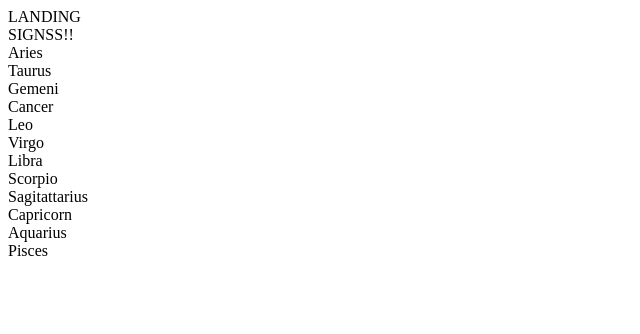
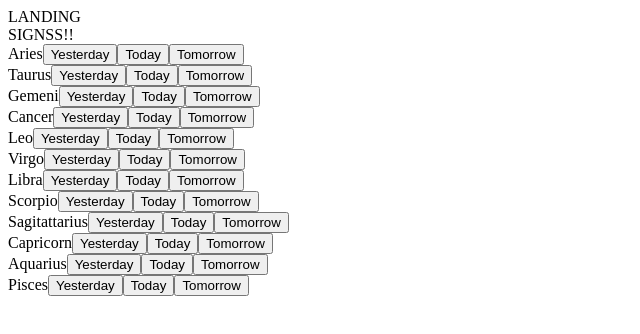
Before and after one commit to FigueroaR/ask-astro, a React (Create React App) app: page / in a window 1280 px wide. Shown: the top 334 px of the page, without its empty margins (0-640 px from the left). Built offline with nearby package versions, Linux system fonts and the light colour scheme.

Commit message:
signs with buttons

```diff
--- a/src/components/Card.js
+++ b/src/components/Card.js
@@ -6,7 +6,11 @@ class Card extends React.Component {
         console.log(this.props.sign)
         const name = this.props.sign
         return (
-        <div>{name}</div>
+        <div>{name}
+            <button>Yesterday</button>
+            <button>Today</button>
+            <button>Tomorrow</button>
+        </div>
         )
     }
 }
```
